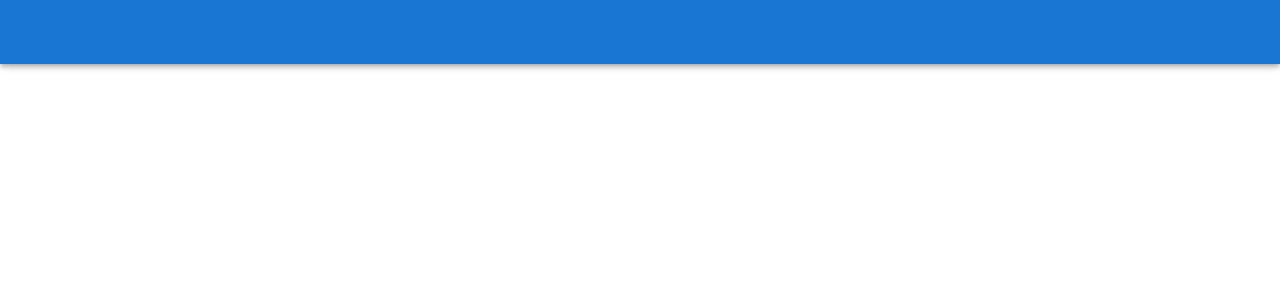
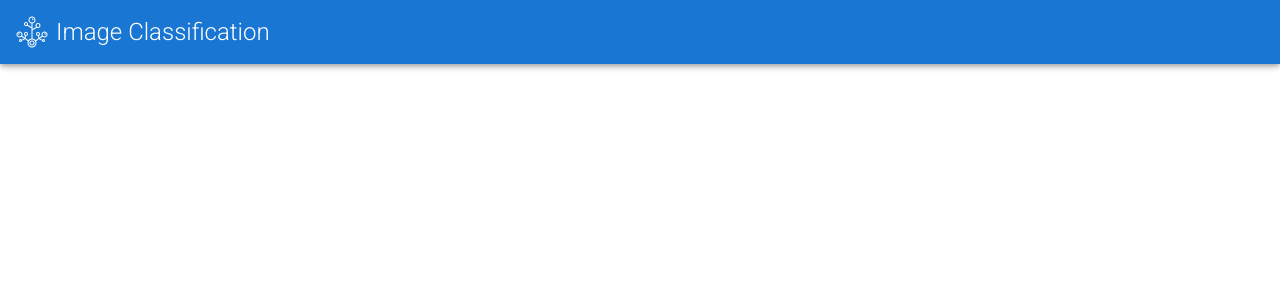
Before and after one commit to bladehero/ImageClassification, a Vue app in the folder ImageClassification.Vue/app/: page / in a window 1280 px wide. Shown: the top 300 px of the page. Built offline with nearby package versions, Linux system fonts and the light colour scheme; what vue-page-transition would draw is missing.

Commit message:
TopBar implementation

```diff
--- a/ImageClassification.Vue/app/src/App.vue
+++ b/ImageClassification.Vue/app/src/App.vue
@@ -1,18 +1,19 @@
 <template>
   <v-app>
-    <v-app-bar app color="primary" dark>
-      <div class="d-flex align-center"></div>
-    </v-app-bar>
-
+    <TopBar />
     <v-main> </v-main>
   </v-app>
 </template>
 
 <script>
+import TopBar from '@/components/layouts/TopBar'
+
 export default {
   name: 'App',
 
-  components: {},
+  components: {
+    TopBar
+  },
 
   data: () => ({})
 }
--- a/ImageClassification.Vue/app/src/components/layouts/TopBar.vue
+++ b/ImageClassification.Vue/app/src/components/layouts/TopBar.vue
@@ -0,0 +1,22 @@
+<template>
+    <v-app-bar app color="primary" dark>
+      <div class="d-flex align-center">
+          <img id="logo" src="@/assets/logo.svg" alt="Logo"/>
+          <span class="font-weight-light headline">Image Classification</span>
+      </div>
+    </v-app-bar>
+</template>
+
+<script>
+export default {
+
+}
+</script>
+
+<style scoped>
+#logo {
+    width: 2rem !important;
+    height: 2rem !important;
+    margin-right: 0.5rem;
+}
+</style>
```
Also changed, not shown: ImageClassification.Vue/app/src/assets/logo.svg.
